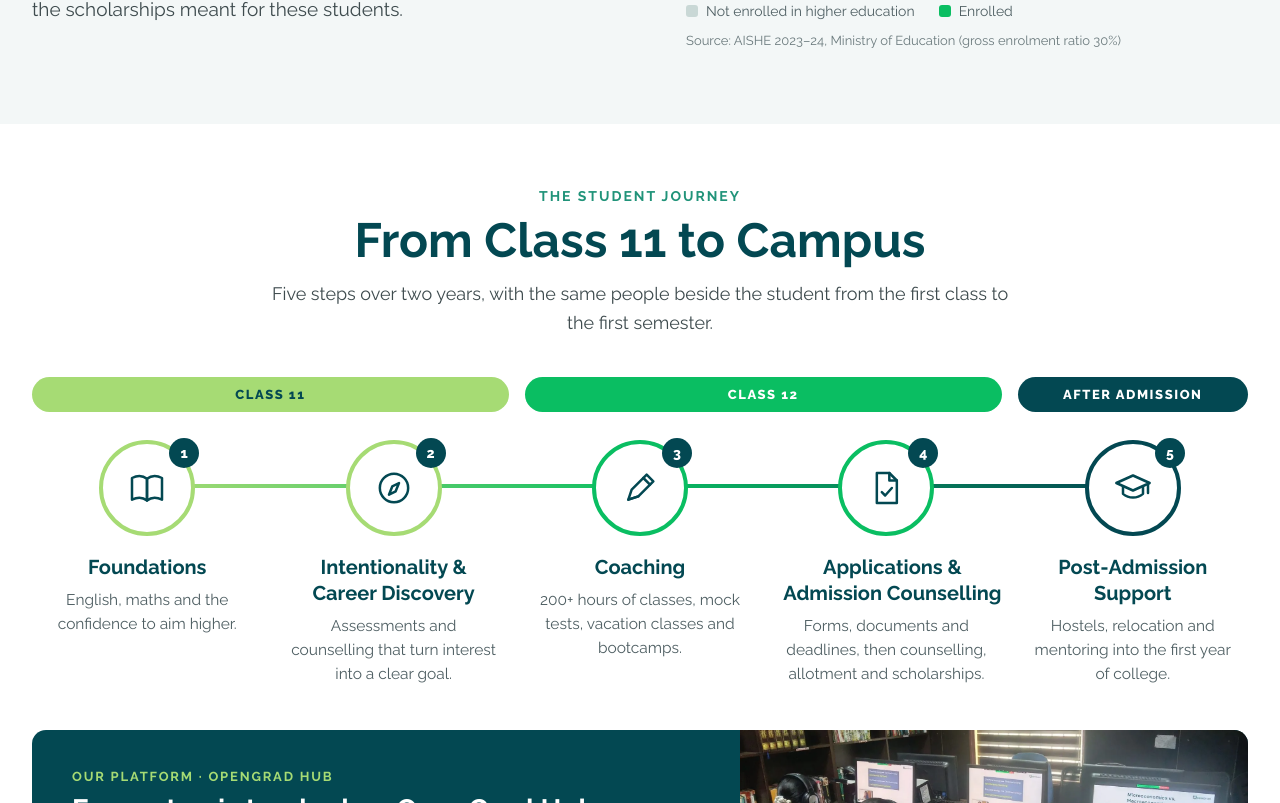
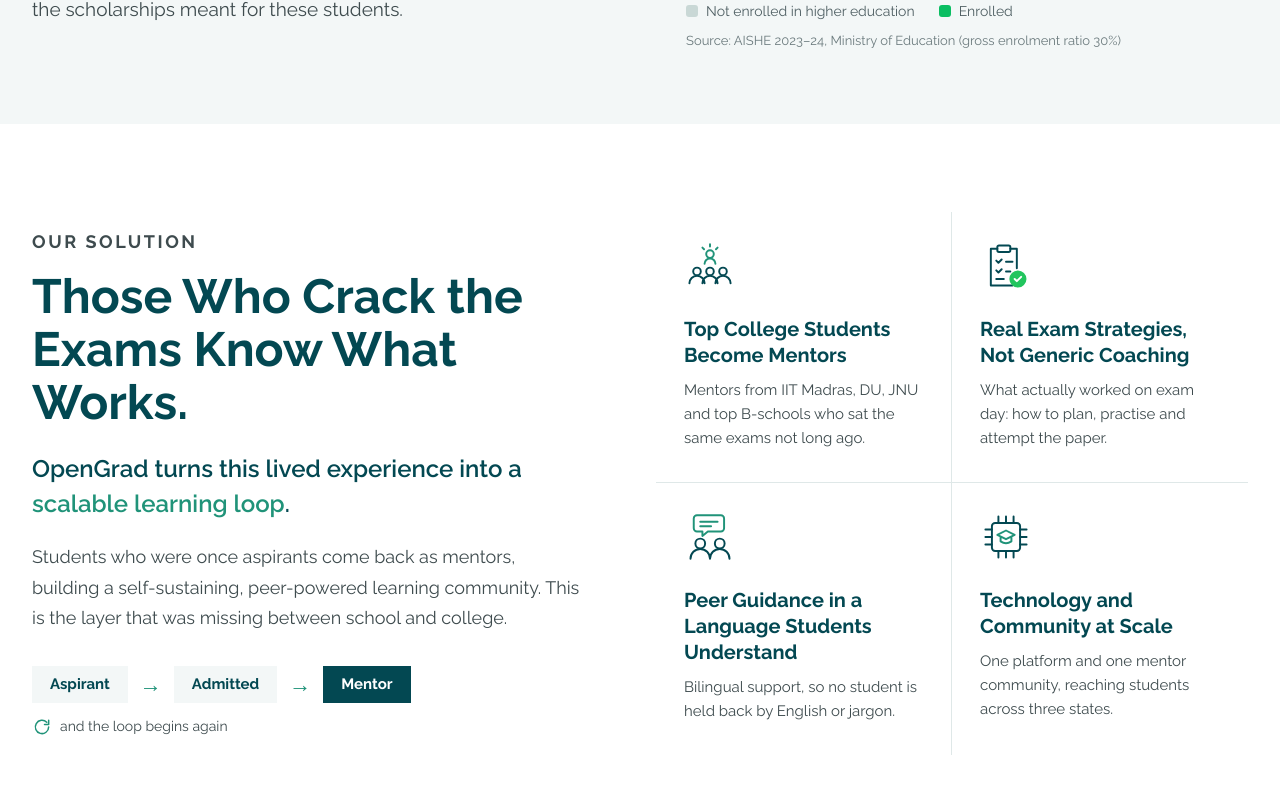
Before and after one commit to OpenGrad-Foundation/opengrad-website, a React (Vite) app: page /home in a window 1280 px wide. Shown: the part 1317-2120 px from the top of the page. Built offline with nearby package versions, Linux system fonts and the light colour scheme; no server answers.

Commit message:
feat: add solution section, update home hero image, and center partner logos

```diff
--- a/src/Components/OurPartners/OurPartners.module.css
+++ b/src/Components/OurPartners/OurPartners.module.css
@@ -30,6 +30,7 @@
 .Partners .PartnersImageWrapper img {
   height: 100px !important;
   object-fit: contain;
+  margin: 0 auto; /* Home's `.page img { display: block }` defeats text-align centering */
   padding: 0px 0px 10px;
   flex-shrink: 0;
   max-width: 240px;
--- a/src/Pages/Home/Home.module.css
+++ b/src/Pages/Home/Home.module.css
@@ -1137,3 +1137,172 @@
   }
 
 }
+
+/* Our solution */
+.solution {
+  padding-top: 88px;
+  padding-bottom: 88px;
+  display: flex;
+  flex-wrap: wrap;
+  gap: 48px 72px;
+  align-items: center;
+}
+
+.solutionCopy {
+  flex: 1 1 480px;
+  min-width: 0;
+}
+
+.solutionCopy .eyebrow {
+  margin-bottom: 12px;
+}
+
+.solutionCopy h2 {
+  margin: 0 0 24px;
+  font-size: 48px;
+  font-weight: 700;
+  line-height: 1.1;
+  color: #034852;
+}
+
+.solutionCopy > p {
+  font-size: 18px;
+  line-height: 1.7;
+  color: #3e4b4e;
+}
+
+.solutionCopy > .solutionLead {
+  margin-bottom: 20px;
+  font-size: 24px;
+  font-weight: 600;
+  line-height: 1.45;
+  color: #034852;
+}
+
+.solutionLead span {
+  color: #209379;
+}
+
+.solutionCopy > .loop {
+  display: flex;
+  flex-wrap: wrap;
+  align-items: center;
+  gap: 12px;
+  margin: 32px 0 12px;
+}
+
+.loop span, .loop b {
+  padding: 8px 18px;
+  font-size: 15px;
+  font-weight: 700;
+  line-height: 1.4;
+  color: #034852;
+  background: #f3f7f7;
+}
+
+.loop b {
+  color: #fff;
+  background: #034852;
+}
+
+.loop i {
+  font-style: normal;
+  font-size: 22px;
+  color: #209379;
+}
+
+.solutionCopy > .loopNote {
+  display: flex;
+  align-items: center;
+  gap: 8px;
+  font-size: 14px;
+  color: #3e4b4e;
+}
+
+.loopNote svg {
+  width: 20px;
+  height: 20px;
+  color: #209379;
+}
+
+.pillars {
+  flex: 1 1 520px;
+  min-width: 0;
+  display: grid;
+  grid-template-columns: repeat(2, 1fr);
+  margin: 0;
+  padding: 0;
+  list-style: none;
+}
+
+.pillars li {
+  padding: 28px 28px 32px;
+}
+
+.pillars li:nth-child(odd) {
+  border-right: 1px solid #dfe8e8;
+}
+
+.pillars li:nth-child(-n + 2) {
+  border-bottom: 1px solid #dfe8e8;
+}
+
+.pillars svg {
+  width: 52px;
+  height: 52px;
+  margin-bottom: 20px;
+  color: #034852;
+}
+
+.solutionAccent {
+  color: #209379;
+}
+
+.solutionBadge {
+  fill: #22c55e;
+  stroke: #22c55e;
+}
+
+.pillars h3 {
+  margin: 0 0 10px;
+  font-size: 20px;
+  font-weight: 700;
+  line-height: 1.3;
+  color: #034852;
+}
+
+.pillars p {
+  margin: 0;
+  font-size: 15px;
+  line-height: 1.6;
+  color: #3e4b4e;
+}
+
+@media (max-width: 700px) {
+  .solution {
+    padding-top: 56px;
+    padding-bottom: 56px;
+  }
+
+  .solutionCopy h2 {
+    font-size: 36px;
+  }
+
+  .solutionCopy > .solutionLead {
+    font-size: 20px;
+  }
+
+  .pillars {
+    grid-template-columns: 1fr;
+  }
+
+  .pillars li {
+    padding: 24px 0;
+    border-right: 0 !important;
+    border-bottom: 1px solid #dfe8e8;
+  }
+
+  .pillars li:last-child {
+    border-bottom: 0;
+  }
+}
--- a/src/Pages/Home/Home.tsx
+++ b/src/Pages/Home/Home.tsx
@@ -5,8 +5,9 @@ import { NewsletterBand } from "../../Components/NewsletterBand/NewsletterBand";
 import { OurPartners } from "../../Components/OurPartners/OurPartners";
 import { DONATE_URL } from "../../Components/siteLinks";
 import { Journey } from "./sections/Journey";
+import { Solution } from "./sections/Solution";
 import styles from "./Home.module.css";
-import heroImage from "../../assets/revamp/home/opengrad-students-and-mentors-holding-up-phones-at-a-communi.webp";
+import heroImage from "../../assets/revamp/home/opengrad-hero-cuddalore.webp";
 import tamilNaduMap from "../../assets/revamp/home/map-of-tamil-nadu.webp";
 import chhattisgarhMap from "../../assets/revamp/home/map-of-chhattisgarh.webp";
 import keralaMap from "../../assets/revamp/home/map-of-kerala.webp";
@@ -104,7 +105,7 @@ export const Home = () => (
     <Navbar />
     <section data-section="hero" className={styles.hero}>
       <h1>Building a <span>Career Layer</span> for India’s Public Education System</h1>
-      <img src={heroImage} alt="OpenGrad students and mentors holding up phones at a community event" />
+      <img src={heroImage} alt="Class 12 students in a Cuddalore classroom during an OpenGrad session" />
       <p>
         OpenGrad builds the missing career layer in schools, working alongside governments to create a public
         education system that supports every student’s journey from school to college.
@@ -169,6 +170,8 @@ export const Home = () => (
         </div>
       </div>
     </section>
+
+    <Solution />
 
     <Journey />
 
--- /dev/null
+++ b/src/Pages/Home/sections/Solution.tsx
@@ -0,0 +1,84 @@
+import styles from "../Home.module.css";
+
+const icon = { fill: "none", stroke: "currentColor", strokeWidth: 1.8, strokeLinecap: "round", strokeLinejoin: "round" } as const;
+
+const pillars = [
+  {
+    title: "Top College Students Become Mentors",
+    text: "Mentors from IIT Madras, DU, JNU and top B-schools who sat the same exams not long ago.",
+    icon: (
+      <svg viewBox="0 0 48 48" {...icon}>
+        <g className={styles.solutionAccent}><circle cx="24" cy="13" r="3.5" /><path d="M24 4v2M17 7l1.5 1.5M31 7l-1.5 1.5" /><path d="M19 22a5 5 0 0 1 10 0" /></g>
+        <circle cx="12" cy="29" r="3.5" /><circle cx="24" cy="29" r="3.5" /><circle cx="36" cy="29" r="3.5" />
+        <path d="M5 40a7 7 0 0 1 14 0M17 40a7 7 0 0 1 14 0M29 40a7 7 0 0 1 14 0" />
+      </svg>
+    ),
+  },
+  {
+    title: "Real Exam Strategies, Not Generic Coaching",
+    text: "What actually worked on exam day: how to plan, practise and attempt the paper.",
+    icon: (
+      <svg viewBox="0 0 48 48" {...icon}>
+        <path d="M30 42H10V8h6M28 8h6v18" /><rect x="16" y="5" width="12" height="6" rx="1.5" />
+        <path d="M15 19l2 2 3-3M24 20h6M15 28l2 2 3-3M24 29h4M15 36h7" />
+        <circle cx="35" cy="36" r="7" className={styles.solutionBadge} /><path d="M32 36l2 2 4-4" stroke="#fff" />
+      </svg>
+    ),
+  },
+  {
+    title: "Peer Guidance in a Language Students Understand",
+    text: "Bilingual support, so no student is held back by English or jargon.",
+    icon: (
+      <svg viewBox="0 0 48 48" {...icon}>
+        <path className={styles.solutionAccent} d="M12 4h22a3 3 0 0 1 3 3v9a3 3 0 0 1-3 3H22l-5 4v-4h-5a3 3 0 0 1-3-3V7a3 3 0 0 1 3-3zM15 10h16M15 14h10" />
+        <circle cx="15" cy="30" r="4.5" /><circle cx="33" cy="30" r="4.5" />
+        <path d="M6 44a9 9 0 0 1 18 0M24 44a9 9 0 0 1 18 0" />
+      </svg>
+    ),
+  },
+  {
+    title: "Technology and Community at Scale",
+    text: "One platform and one mentor community, reaching students across three states.",
+    icon: (
+      <svg viewBox="0 0 48 48" {...icon}>
+        <rect x="11" y="11" width="26" height="26" rx="3" />
+        <path d="M17 5v6M24 5v6M31 5v6M17 37v6M24 37v6M31 37v6M5 17h6M5 24h6M5 31h6M37 17h6M37 24h6M37 31h6" />
+        <path className={styles.solutionAccent} d="M16 22l8-4 8 4-8 4zM19 24v4c3 2 7 2 10 0v-4" />
+      </svg>
+    ),
+  },
+];
+
+export const Solution = () => (
+  <section data-section="solution" className={`${styles.container} ${styles.solution}`}>
+    <div className={styles.solutionCopy}>
+      <p className={styles.eyebrow}>OUR SOLUTION</p>
+      <h2>Those Who Crack the Exams Know What Works.</h2>
+      <p className={styles.solutionLead}>
+        OpenGrad turns this lived experience into a <span>scalable learning loop</span>.
+      </p>
+      <p>
+        Students who were once aspirants come back as mentors, building a self-sustaining, peer-powered learning
+        community. This is the layer that was missing between school and college.
+      </p>
+      <p className={styles.loop}>
+        <span>Aspirant</span><i aria-hidden="true">→</i><span>Admitted</span><i aria-hidden="true">→</i><b>Mentor</b>
+      </p>
+      <p className={styles.loopNote}>
+        <svg viewBox="0 0 24 24" aria-hidden="true" {...icon}>
+          <path d="M20 12a8 8 0 1 1-2.3-5.7M20 4v5h-5" />
+        </svg>
+        and the loop begins again
+      </p>
+    </div>
+    <ul className={styles.pillars}>
+      {pillars.map((pillar) => (
+        <li key={pillar.title}>
+          <span aria-hidden="true">{pillar.icon}</span>
+          <h3>{pillar.title}</h3>
+          <p>{pillar.text}</p>
+        </li>
+      ))}
+    </ul>
+  </section>
+);
```
Also changed, not shown: src/assets/revamp/home/opengrad-hero-cuddalore.webp (added).
